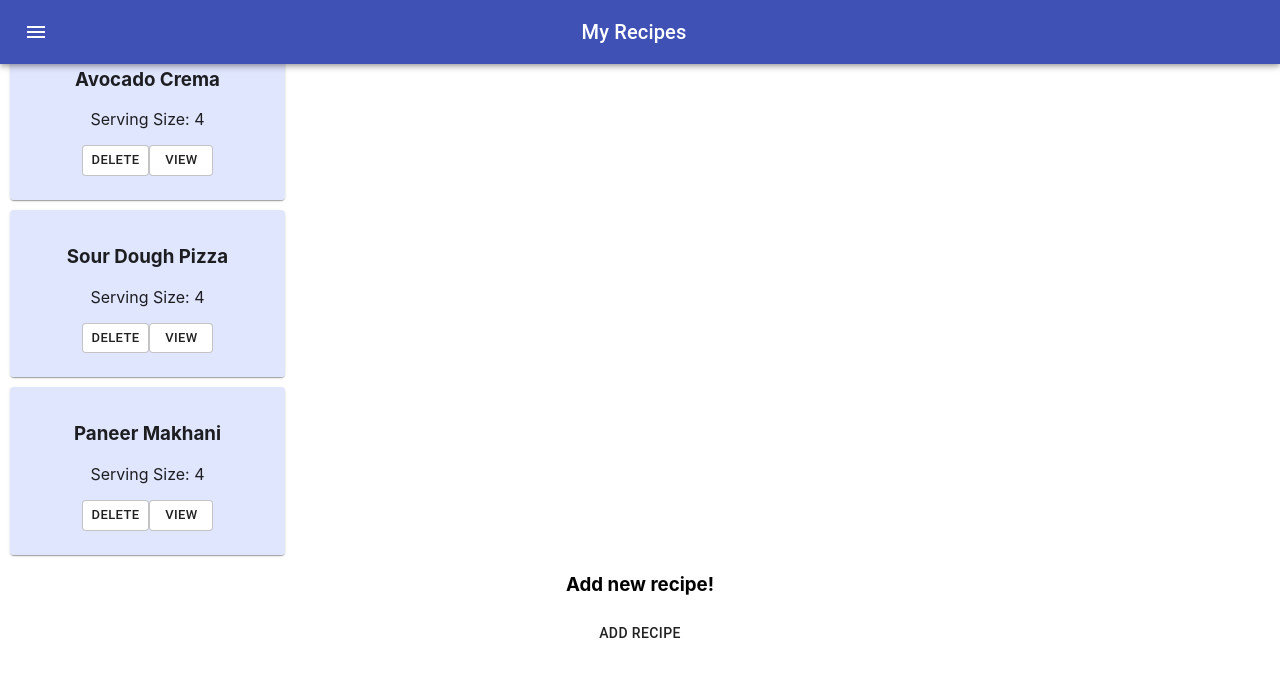
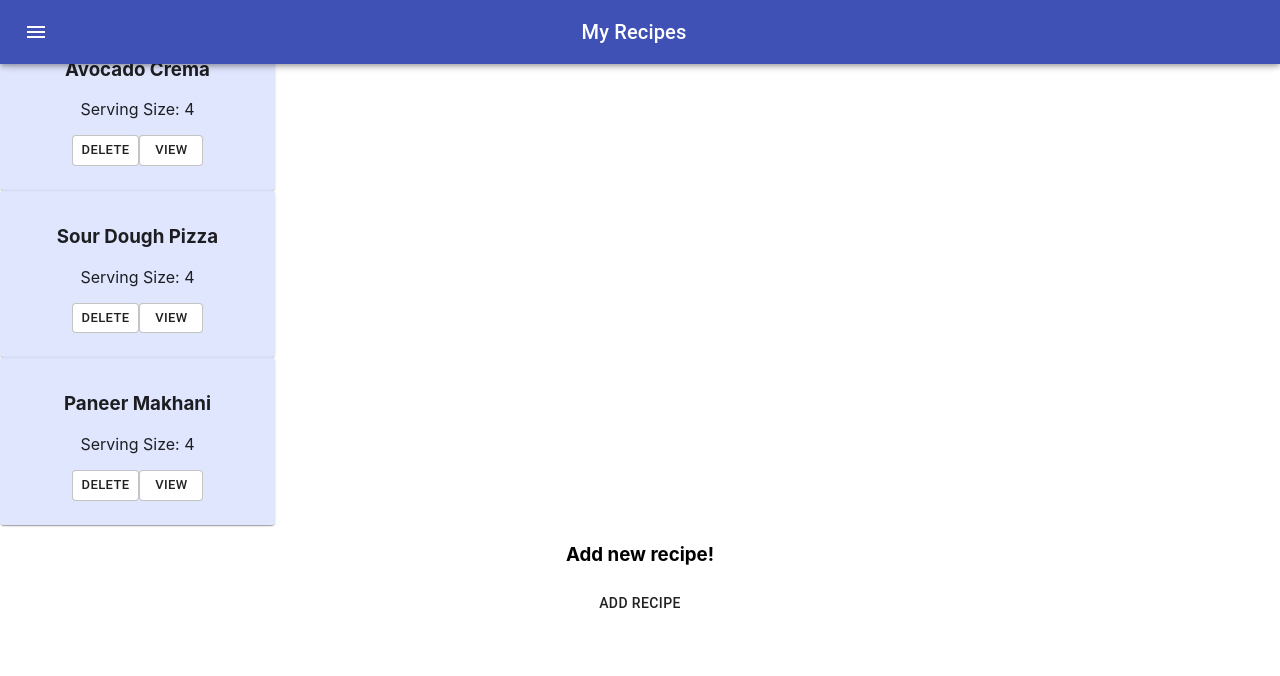
Before and after one commit to elim04/recipe-app, a React (Create React App) app: page / in a window 1280 px wide. Shown: the top 676 px of the page. Built offline with nearby package versions, Linux system fonts and the light colour scheme.

Commit message:
add new folder for recipe list to organize componenets better

```diff
--- a/src/components/App.tsx
+++ b/src/components/App.tsx
@@ -3,7 +3,7 @@ import { Button } from "@material-ui/core";
 
 import { BrowserRouter as Router, Switch, Link, Route } from "react-router-dom";
 import NavBar from "./NavBar/NavBar";
-import RecipeList from "./RecipeList";
+import RecipeList from "./RecipeList/RecipeList";
 import NewRecipe from "./NewRecipe/NewRecipe";
 import RecipeCard from "./RecipeCard/RecipeCard";
 import { Recipe } from "../recipe.model";
--- a/src/components/RecipeList.tsx
+++ b/src/components/RecipeList/RecipeList.tsx
@@ -1,6 +1,6 @@
 import React from "react";
 import RecipeListItem from "./RecipeListItem";
-import { RecipeListObj } from "../recipeList.model";
+import { RecipeListObj } from "../../recipeList.model";
 import { makeStyles } from "@material-ui/core";
 import { Card, CardContent, Button } from "@material-ui/core";
 import { Link } from "react-router-dom";
@@ -14,7 +14,6 @@ interface RecipeListProps {
 const useStyles = makeStyles({
   root: {
     width: 275,
-    margin: 10,
     backgroundColor: "rgb(221 227 255 / 87%)",
   },
   button: {
```
Also changed, not shown: src/components/RecipeList/RecipeListItem.tsx (renamed from src/components/RecipeListItem.tsx).
